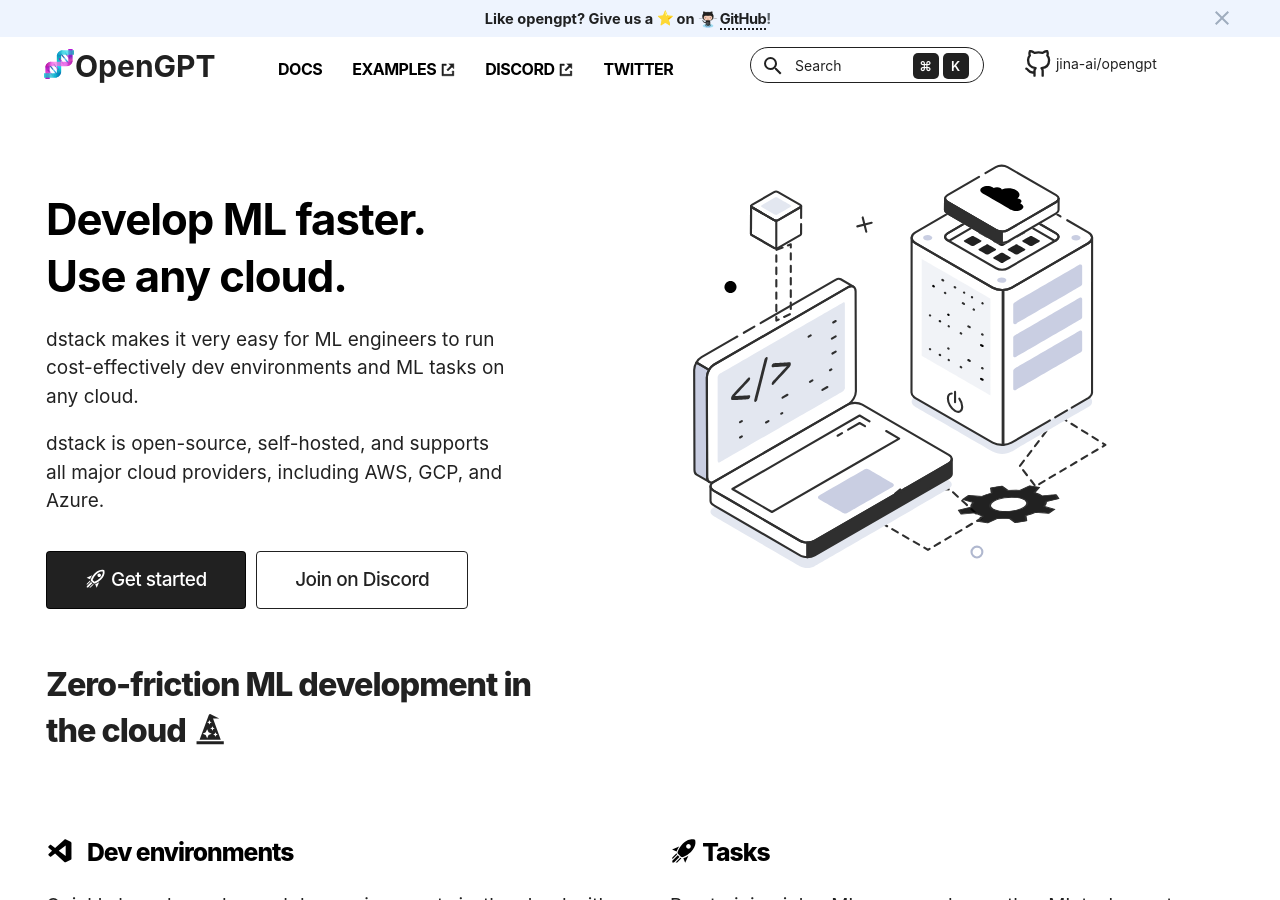
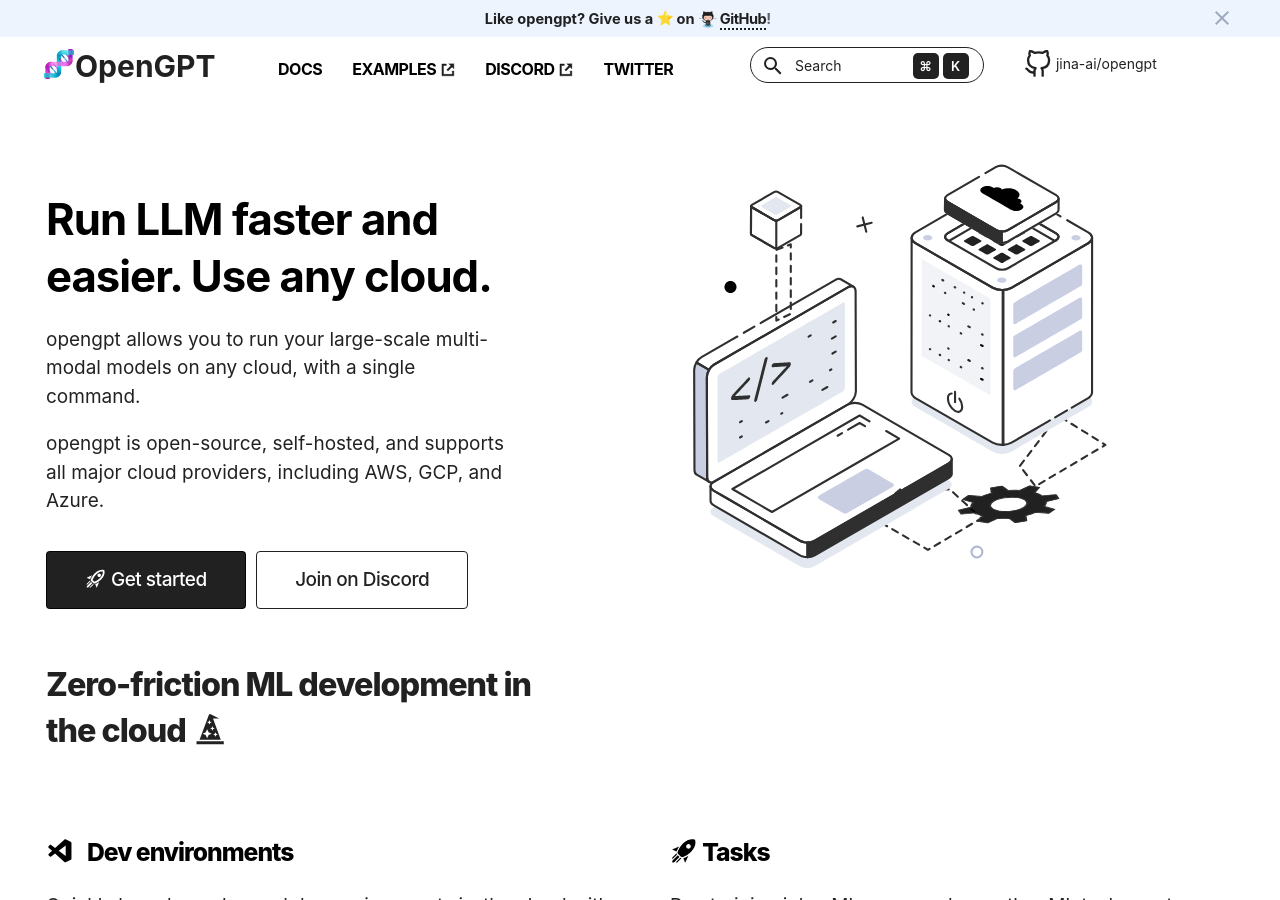
Before and after one commit to jina-ai/rungpt, an MkDocs documentation site: the page built from docs/index.md, in a window 1280 px wide and 900 px high. Built offline with MkDocs 1.6.1 and Material for MkDocs 9.7.7, drawn with Linux system fonts in a browser that asks for light colours; emoji names are drawn with the system emoji font; some web fonts are replaced; comment, search, counter and statistics services are not loaded.

Commit message:
fix: docs

```diff
--- a/docs/overrides/home.html
+++ b/docs/overrides/home.html
@@ -22,12 +22,10 @@
     <div class="md-grid md-typeset">
         <div class="tx-landing__hero">
             <div class="tx-landing__hero_text">
-                <h1>Develop ML faster. Use any cloud.</h1>
-                <p>dstack makes it very easy for ML engineers to run cost-effectively dev environments and ML tasks
-                    on any cloud.
-                </p>
+                <h1>Run LLM faster and easier. Use any cloud.</h1>
+                <p>opengpt allows you to run your large-scale multi-modal models on any cloud, with a single command.</p>
 
-                <p>dstack is open-source, self-hosted, and supports all major cloud providers,
+                <p>opengpt is open-source, self-hosted, and supports all major cloud providers,
                     including AWS, GCP, and Azure.</p>
 
                 <a href="/docs" class="md-button md-button--primary">
```
